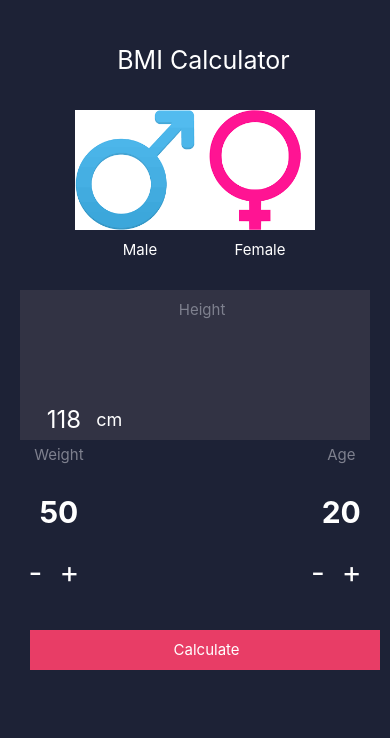
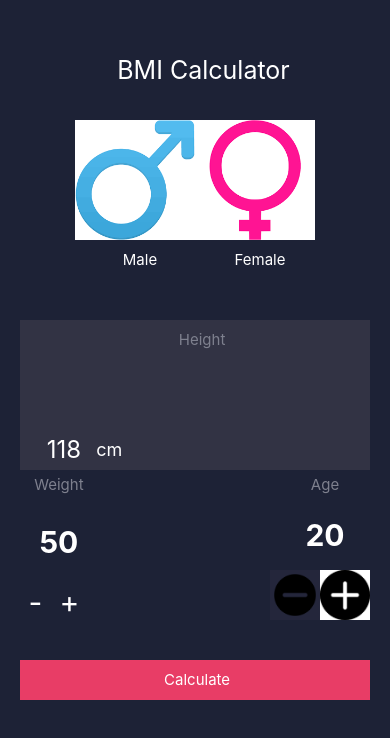
Before and after one commit to lqlongvn/Calculator, a React Native app: screen / in a window 390 px wide. Shown: the top 738 px of the page. Built offline with nearby package versions, Linux system fonts and the light colour scheme.

Commit message:
change 4

```diff
--- a/My_modules/Module_1.js
+++ b/My_modules/Module_1.js
@@ -16,31 +16,34 @@ export default function Module_1() {
     <SafeAreaView style={styles.container}>
       <StatusBar style="light" />
 
-      <View style={{ height: 40 }}></View>
-
-      <Text style={[styles.text, { fontSize: 25 }]}> BMI Calculator</Text>
-
+      <Text style={[styles.text, { fontSize: 25, marginTop: 50 }]}>
+        {" "}
+        BMI Calculator
+      </Text>
       <View style={{ height: 30 }}></View>
-
       <View style={styles.male_Female_ButtonGroup}>
         <View style={styles.text_Image_Group}>
+          <TouchableOpacity>
             <Image
               style={styles.image_Male_Female}
               source={require("../assets/male_1.png")}
             />
+          </TouchableOpacity>
+
           <Text style={styles.text}> Male </Text>
         </View>
 
         <View style={styles.text_Image_Group}>
+          <TouchableOpacity>
             <Image
               style={styles.image_Male_Female}
               source={require("../assets/female_1.png")}
             />
+          </TouchableOpacity>
+
           <Text style={styles.text}> Female </Text>
         </View>
       </View>
-
-      <View style={{ height: 20 }}></View>
 
       <View style={styles.height_Group}>
         <Text style={styles.textHeight}> Height</Text>
@@ -49,7 +52,6 @@ export default function Module_1() {
           <Text style={styles.text_cm}> cm</Text>
         </View>
       </View>
-
 
       <View style={styles.weight_Age_Group}>
         <View style={styles.text_Image_Group}>
@@ -65,17 +67,24 @@ export default function Module_1() {
           <Text style={styles.text_Weight_Age}> Age </Text>
           <Text style={styles.number_Weight_Age}> 20 </Text>
           <View style={styles.minus_Plus_Group}>
-            <Text style={styles.minus_Plus_Text}> - </Text>
-            <Text style={styles.minus_Plus_Text}> + </Text>
+            <TouchableOpacity>
+              <Image
+                style={styles.image_Minus_Plus}
+                source={require("../assets/minus_1.png")}
+              />
+            </TouchableOpacity>
+
+            <TouchableOpacity>
+              <Image
+                style={styles.image_Minus_Plus}
+                source={require("../assets/plus_1.png")}
+              />
+            </TouchableOpacity>
           </View>
-
         </View>
       </View>
 
-
-      <View style={{ height: 40 }}></View>
-
-      <View style={styles.linkButtonGroup}>
+      <View style={styles.calculateGroup}>
         <TouchableOpacity style={styles.linkButton}>
           <Text style={styles.textCalculate}> Calculate</Text>
         </TouchableOpacity>
@@ -108,20 +117,17 @@ const styles = StyleSheet.create({
   number_Weight_Age: {
     color: "#fff",
     fontSize: 30,
-    fontWeight:"bold",
+    fontWeight: "bold",
     lineHeight: 30,
     textAlign: "center",
     marginLeft: 10,
   },
-
-
   textCalculate: {
     color: "#fff",
     fontSize: 15,
     width: 350,
     lineHeight: 40,
     textAlign: "center",
-    marginLeft: 10,
     backgroundColor: "#e83d66",
   },
   textHeight: {
@@ -151,7 +157,6 @@ const styles = StyleSheet.create({
     backgroundColor: "#323344",
   },
 
-
   centimeter_Group: {
     flexDirection: "row",
     lineHeight: 40,
@@ -159,10 +164,10 @@ const styles = StyleSheet.create({
     marginLeft: 10,
     backgroundColor: "#323344",
   },
-  linkButtonGroup: {
+  calculateGroup: {
     flexDirection: "row",
     justifyContent: "space-between",
-    width: "90%",
+    marginTop: 40,
   },
   male_Female_ButtonGroup: {
     flexDirection: "row",
@@ -174,13 +179,21 @@ const styles = StyleSheet.create({
     flexDirection: "row",
     justifyContent: "space-between",
   },
-  minus_Plus_Group:{
+  minus_Plus_Group: {
     flexDirection: "row",
     justifyContent: "space-around",
   },
-  minus_Plus_Text:{
-    color:"#fff",
+  minus_Plus_Text: {
+    color: "#fff",
     fontSize: 30,
+  },
+
+  image_Minus_Plus: {
+    width: 50,
+    height: 50,
+    alignItems: "center",
+    justifyContent: "center",
+    backgroundColor: "#24263b",
   },
 
   text_Image_Group: {
@@ -200,5 +213,6 @@ const styles = StyleSheet.create({
     flexDirection: "column",
     justifyContent: "space-between",
     backgroundColor: "#323344",
+    marginTop: 40,
   },
 });
```
Also changed, not shown: assets/minus_1.png (added), assets/plus_1.png (added). Lines whose indentation alone changed are shown as unchanged.
